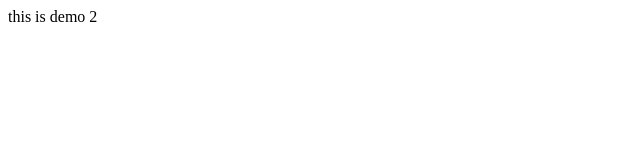
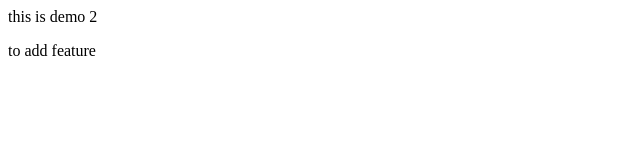
Before and after one commit to rutu1102/localrepo, a plain HTML site: page index.html in a window 1280 px wide. Shown: the full height of the page, 0-640 px from the left. Drawn offline with Linux system fonts and the light colour scheme.

Commit message:
added p tag

```diff
--- a/index.html
+++ b/index.html
@@ -1 +1,2 @@
 <p> this is demo 2</p>
+<p> to add feature</p>
```
